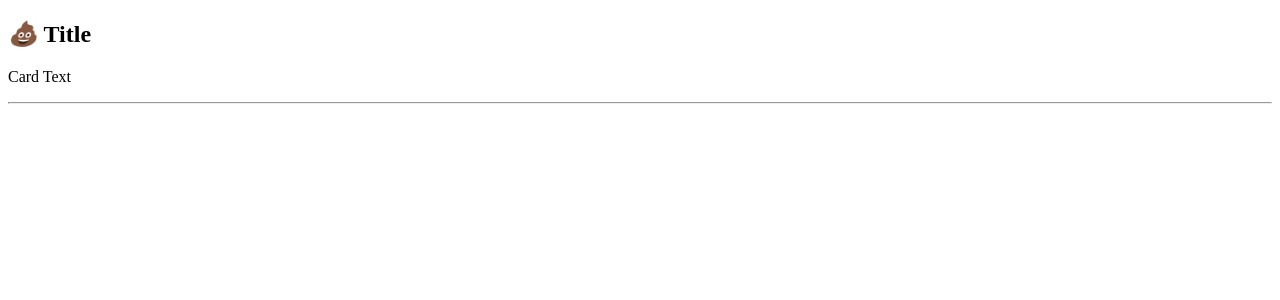
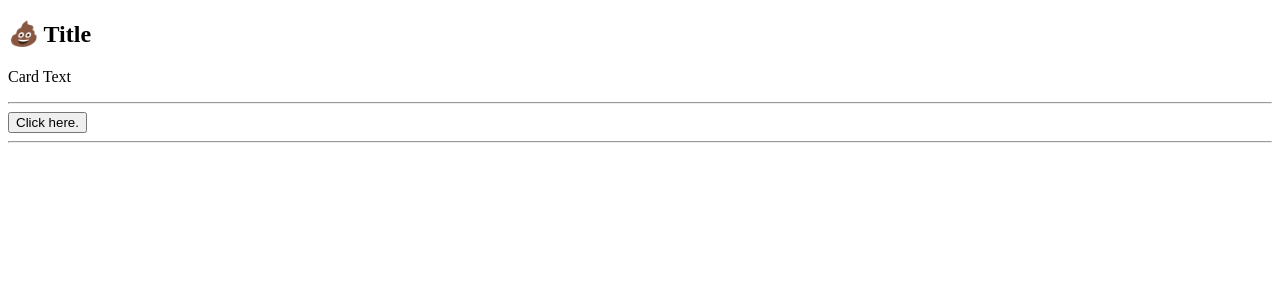
Before and after one commit to IMBoBx/learning-react-somehow, a React (Create React App) app: page / in a window 1280 px wide. Shown: the top 300 px of the page. Built offline with nearby package versions, Linux system fonts and the light colour scheme.

Commit message:
02 - condititonal rendering

```diff
--- a/src/App.js
+++ b/src/App.js
@@ -1,10 +1,13 @@
 import Components from "./Components";
+import Conditional from "./ConditionalRendering";
 
 export default function App() {
     return(
         <>
             <Components />
             <hr />
+            <Conditional />
+            <hr />
         </>
     )
 }
--- /dev/null
+++ b/src/ConditionalRendering.jsx
@@ -0,0 +1,31 @@
+// Define a LoadingButton component. The button takes loading state, onClick, and label as props then renders the label or loader depending on the loading state.
+import React, {useState} from 'react';
+import './index.css';
+
+// let loading = false;
+
+const LoadingButton = ({loading, onClick, label}) => {
+    return (
+        <button onClick={onClick} type="button">
+            {
+                loading ? <div className="loader" /> : label
+            }
+        </button>
+    );
+}
+
+const Conditional = () => {
+    const [isLoading, setIsLoading] = useState(false);
+    // console.log(isLoading, setIsLoading);
+    return(
+        <>
+            <LoadingButton
+                label={"Click here."}
+                loading = {isLoading}
+                onClick={() => setIsLoading(!isLoading)}
+            />
+        </>
+    )
+}
+
+export default Conditional;
--- /dev/null
+++ b/src/index.css
@@ -0,0 +1,18 @@
+.loader {
+    border: 2px solid black;
+    border-top: none;
+    height: 2rem;
+    width: 2rem;
+    border-radius: 50%;
+
+    animation: loading 1s linear infinite;
+}
+
+@keyframes loading {
+    0% {
+        transform: rotate(0deg);
+    }
+    100% {
+        transform: rotate(360deg);
+    }
+}
--- a/src/index.js
+++ b/src/index.js
@@ -1,10 +1,11 @@
 import React from "react";
 import ReactDOM from "react-dom/client";
-import Components from "./App";
+import App from "./App";
+import './index.css';
 
 const root = ReactDOM.createRoot(document.getElementById("root"));
 root.render(
 	<React.StrictMode>
-		<Components />
+		<App />
 	</React.StrictMode>
 );
```
